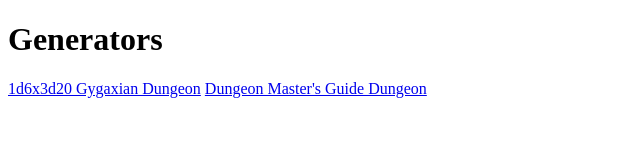
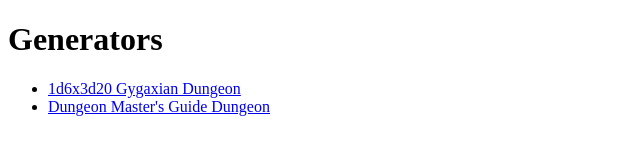
Before and after one commit to jozef-mitro/dnd-generators, a plain HTML site: page index.html in a window 1280 px wide. Shown: the whole page, without its empty margins (0-640 px from the left). Drawn offline with Linux system fonts and the light colour scheme.

Commit message:
Fix link

```diff
--- a/index.html
+++ b/index.html
@@ -5,7 +5,9 @@
   </head>
   <body>
   	<h1>Generators</h1>
-  	<a href="gygaxian_dungeon.html">1d6x3d20 Gygaxian Dungeon</a>
-  	<a href="gygaxian_dungeon.html">Dungeon Master's Guide Dungeon</a>
+  	<ul>
+  		<li><a href="gygaxian_dungeon.html">1d6x3d20 Gygaxian Dungeon</a></li>
+  		<li><a href="dmg_dungeon.html">Dungeon Master's Guide Dungeon</a></li>
+  	</ul>
   </body>
 </html>
```
Also changed, not shown: dmg_dungeon.html (+0 -4 lines).
